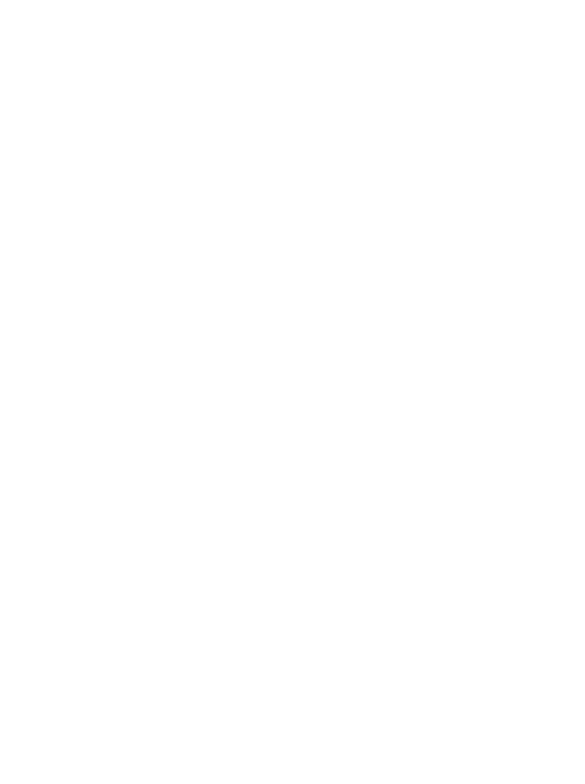
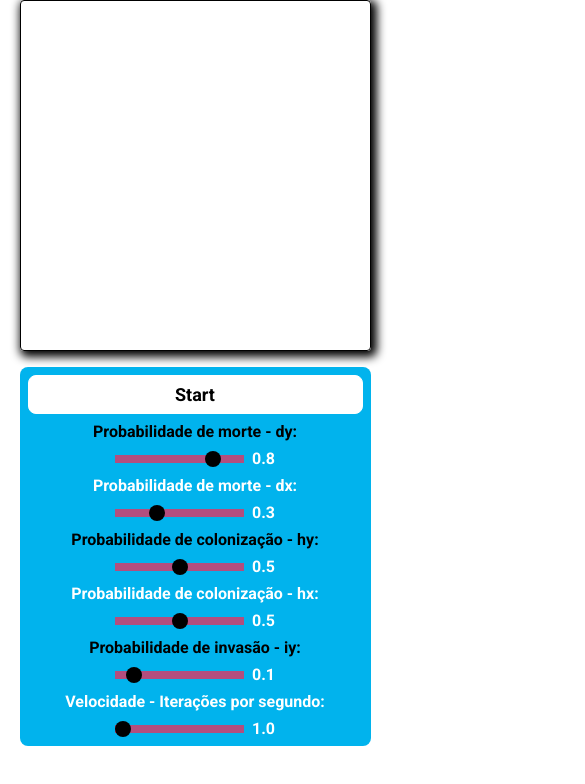
Before and after one commit to GPMLAD/bio-automata, a plain HTML site: page index.html in a window 390 px wide. Shown: the top 784 px of the page, 585 px wide, since content can reach past the window. Drawn offline with Linux system fonts and the light colour scheme; a web font is replaced by a local one.

Commit message:
feat: add speed control and change some styles just to mobile

```diff
--- a/index.html
+++ b/index.html
@@ -4,48 +4,102 @@
     <meta charset="UTF-8" />
     <meta name="viewport" content="width=device-width, initial-scale=1.0" />
     <link rel="stylesheet" href="./style.css" />
+    <link rel="preconnect" href="https://fonts.googleapis.com" />
+    <link rel="preconnect" href="https://fonts.gstatic.com" crossorigin />
+    <link
+      href="https://fonts.googleapis.com/css2?family=Freehand&family=Roboto:wght@400;700&display=swap"
+      rel="stylesheet"
+    />
     <title>Document</title>
   </head>
   <body>
+    <div class="container">
       <canvas id="canvas" width="600" height="600"></canvas>
       <form action="">
         <section>
           <div>
+            <button type="button" id="start">Start</button>
+          </div>
+          <div>
             <label for="dy">Probabilidade de morte - dy:</label>
-          <input type="range" name="dy" id="dy" oninput="updateValues(this)" />
+            <div class="slider">
+              <input
+                type="range"
+                name="dy"
+                id="dy"
+                oninput="updateValues(this)"
+              />
               <span id="spanDY"></span>
+            </div>
           </div>
 
           <div>
             <label for="dx">Probabilidade de morte - dx:</label>
-          <input type="range" name="dx" id="dx" oninput="updateValues(this)" />
+            <div class="slider">
+              <input
+                type="range"
+                name="dx"
+                id="dx"
+                oninput="updateValues(this)"
+              />
               <span id="spanDX"></span>
+            </div>
           </div>
 
           <div>
             <label for="hy">Probabilidade de colonização - hy:</label>
-          <input type="range" name="hy" id="hy" oninput="updateValues(this)" />
+            <div class="slider">
+              <input
+                type="range"
+                name="hy"
+                id="hy"
+                oninput="updateValues(this)"
+              />
               <span id="spanHY"></span>
+            </div>
           </div>
 
           <div>
             <label for="hx">Probabilidade de colonização - hx:</label>
-          <input type="range" name="hx" id="hx" oninput="updateValues(this)" />
+            <div class="slider">
+              <input
+                type="range"
+                name="hx"
+                id="hx"
+                oninput="updateValues(this)"
+              />
               <span id="spanHX"></span>
+            </div>
           </div>
 
           <div>
             <label for="iy">Probabilidade de invasão - iy:</label>
-          <input type="range" name="iy" id="iy" oninput="updateValues(this)" />
+            <div class="slider">
+              <input
+                type="range"
+                name="iy"
+                id="iy"
+                oninput="updateValues(this)"
+              />
               <span id="spanIY"></span>
+            </div>
           </div>
 
           <div>
-          <button type="button" id="start">Start</button>
+            <label for="speed">Velocidade - Iterações por segundo:</label>
+            <div class="slider">
+              <input
+                type="range"
+                name="speed"
+                id="speed"
+                oninput="updateValues(this)"
+              />
+              <span id="spanSPEED"></span>
+            </div>
           </div>
         </section>
       </form>
-
+    </div>
     <script src="./main.js"></script>
   </body>
 </html>
--- a/main.js
+++ b/main.js
@@ -6,12 +6,26 @@ const cols = canvas.width / resolution
 
 // Probabilidades
 // Adicionar uma função onde os valores de span ao iniciar a página são os valores de initialValues
-const initialValues = [0.5, 0.5, 0.5, 0.5, 0.1]
+// Botão pra resetar a simulação
+// Slider pra controle de velocidade das iterações 1-10 iterações por segundo
+// Botão gravar a simulação como GIF
+// Botão de gravar dados e baixar como .dat ou .csv
+// Plotar gráfico de densidade Figura 7 do relatório f(%) ~ #geração
+
+/*Estilização
+- Deixar o vermelho mais suave
+- Mudar o número de baixo do slider para o lado
+- Centralizar a simulação
+
+*/
+let speed = 1
 let hx = 0.5 // Probabilidade de colonização da espécie nativa
 let hy = 0.5 // Probabilidade de colonização da espécie invasora
 let dx = 0.5 // Probabilidade de morte da célula nativa
 let dy = 0.5 // Probabilidade de morte da célula invasora
 let iy = 0.1 // Probabilidade de invasão
+
+const initialValues = [0.8, 0.3, 0.5, 0.5, 0.1, 1]
 
 const spanHY = document.getElementById('spanHY')
 const spanHX = document.getElementById('spanHX')
@@ -44,6 +58,11 @@ iySlider.setAttribute('min', '0')
 iySlider.setAttribute('max', '1')
 iySlider.setAttribute('step', '0.1')
 
+const speedSlider = document.getElementById('speed')
+speedSlider.setAttribute('min', '1')
+speedSlider.setAttribute('max', '10')
+speedSlider.setAttribute('step', '1')
+
 const buttonStart = document.getElementById('start')
 buttonStart.addEventListener('click', e => {
   buttonStart.disabled = true
@@ -54,27 +73,32 @@ function updateValues(element) {
   console.log(element.value)
   if (element.id === 'hy') {
     hy = Number(element.value)
-    spanHY.innerText = element.value
+    spanHY.innerText = parseFloat(element.value).toFixed(1)
   }
 
   if (element.id === 'hx') {
     hx = Number(element.value)
-    spanHX.innerText = element.value
+    spanHX.innerText = parseFloat(element.value).toFixed(1)
   }
 
   if (element.id === 'dy') {
     dy = Number(element.value)
-    spanDY.innerText = element.value
+    spanDY.innerText = parseFloat(element.value).toFixed(1)
   }
 
   if (element.id === 'dx') {
     dx = Number(element.value)
-    spanDX.innerText = element.value
+    spanDX.innerText = parseFloat(element.value).toFixed(1)
   }
 
   if (element.id === 'iy') {
     iy = Number(element.value)
-    spanIY.innerText = element.value
+    spanIY.innerText = parseFloat(element.value).toFixed(1)
+  }
+
+  if (element.id === 'speed') {
+    speed = Number(element.value)
+    spanSPEED.innerText = parseFloat(element.value).toFixed(1)
   }
 }
 
@@ -102,11 +126,11 @@ function drawGrid(grid) {
   grid.forEach((column, i) => {
     column.forEach((cell, j) => {
       if (cell === 'native') {
-        ctx.fillStyle = '#00f' // Azul para célula nativa
+        ctx.fillStyle = '#B34E7E'
       } else if (cell === 'invasive') {
-        ctx.fillStyle = '#f00' // Vermelho para célula invasora
+        ctx.fillStyle = '#01B3ED'
       } else {
-        ctx.fillStyle = '#fff' // Branco para célula vazia
+        ctx.fillStyle = '#FFF8B8'
       }
       ctx.fillRect(i * resolution, j * resolution, resolution, resolution)
       ctx.strokeRect(i * resolution, j * resolution, resolution, resolution)
@@ -169,7 +193,6 @@ function updateGrid(grid) {
         }
       } else {
         const shuffledNeighbors = shuffle(neighbors)
-
         shuffledNeighbors.forEach(element => {
           const localProbality = Math.random()
           if (localProbality < hy && element == 'invasive') {
@@ -211,12 +234,16 @@ grid = randomizeGrid(grid)
 function animate() {
   drawGrid(grid)
   grid = updateGrid(grid)
-  setTimeout(animate, 1000 / 1)
-  console.log(`hy:${hy} -- hx:${hx} -- dy:${dy} -- dx:${dx} -- iy:${iy}`)
+  setTimeout(animate, 1000 / speed)
   //requestAnimationFrame(animate);
 }
 
 const inputs = [...document.getElementsByTagName('input')]
+
+for (let i = 0; i < inputs.length; i++) {
+  inputs[i].value = initialValues[i]
+}
+
 inputs.forEach(element => {
   updateValues(element)
 })
@@ -224,9 +251,8 @@ inputs.forEach(element => {
 const labels = [...document.getElementsByTagName('label')]
 labels.forEach(element => {
   if (element.htmlFor[1] == 'y') {
-    element.style = 'color: red;'
+    element.style = 'color: black;'
   } else {
-    element.style = 'color: blue;'
+    element.style = 'color: white;'
   }
 })
-//animate()
--- a/style.css
+++ b/style.css
@@ -2,14 +2,38 @@
   box-sizing: border-box;
   margin: 0;
   padding: 0;
+  font-family: 'Freehand', cursive;
+  font-family: 'Roboto', sans-serif;
+}
+
+.container {
+  margin: 0 auto;
+  max-width: 90%;
 }
 
 body {
+  width: 100vw;
+  height: 100vh;
   display: flex;
+  align-items: center;
+  justify-content: center;
 }
 
-form {
+body > div {
+  width: 100%;
+  height: 100%;
   display: flex;
+  flex-direction: column;
+  gap: 16px;
+}
+
+canvas {
+  border: 1px solid black;
+  width: 100%;
+  max-width: 600px;
+  max-height: 600px;
+  border-radius: 4px;
+  box-shadow: 3px 3px 10px 3px #000000;
 }
 
 section {
@@ -17,9 +41,9 @@ section {
   flex-direction: column;
   gap: 8px;
   padding: 8px;
-  width: fit-content;
+  width: 100%;
   border-radius: 8px;
-  background-color: rgba(41, 117, 36, 0.478);
+  background-color: #01b3ed;
   justify-content: space-around;
 }
 
@@ -29,6 +53,11 @@ section div {
   align-items: center;
   gap: 8px;
   text-align: center;
+}
+
+.slider {
+  display: flex;
+  flex-direction: row;
 }
 
 section div label {
@@ -47,7 +76,24 @@ section div label {
   width: 100%;
 }
 
-span{
+span {
   color: white;
   font-weight: bolder;
 }
+
+input[type='range'] {
+  -webkit-appearance: none; /* Removendo o estilo padrão do WebKit/Blink */
+  height: 8px; /* Define a altura do slider */
+  background: #b34e7e; /* Cor de fundo do slider quando não selecionado */
+  outline: none; /* Remove a borda padrão do foco */
+}
+
+/* Estilizando a parte do slider já selecionada */
+input[type='range']::-webkit-slider-thumb {
+  -webkit-appearance: none; /* Removendo o estilo padrão do WebKit/Blink */
+  width: 16px; /* Largura do polegar (thumb) */
+  height: 16px; /* Altura do polegar */
+  border-radius: 100%;
+  background: #000; /* Cor do polegar */
+  cursor: pointer; /* Cursor ao passar sobre o polegar */
+}
```
Lines whose indentation alone changed are shown as unchanged.
